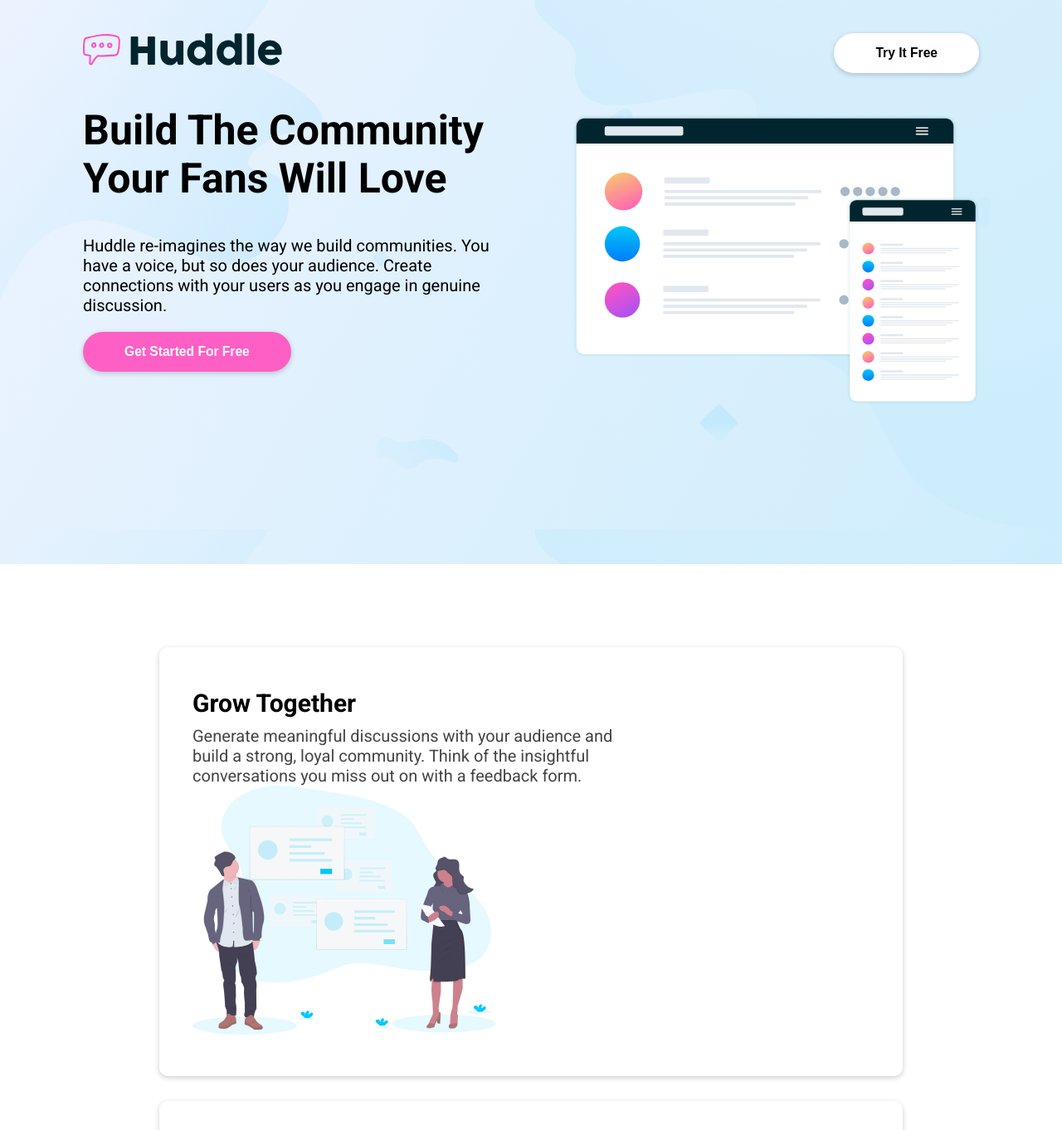
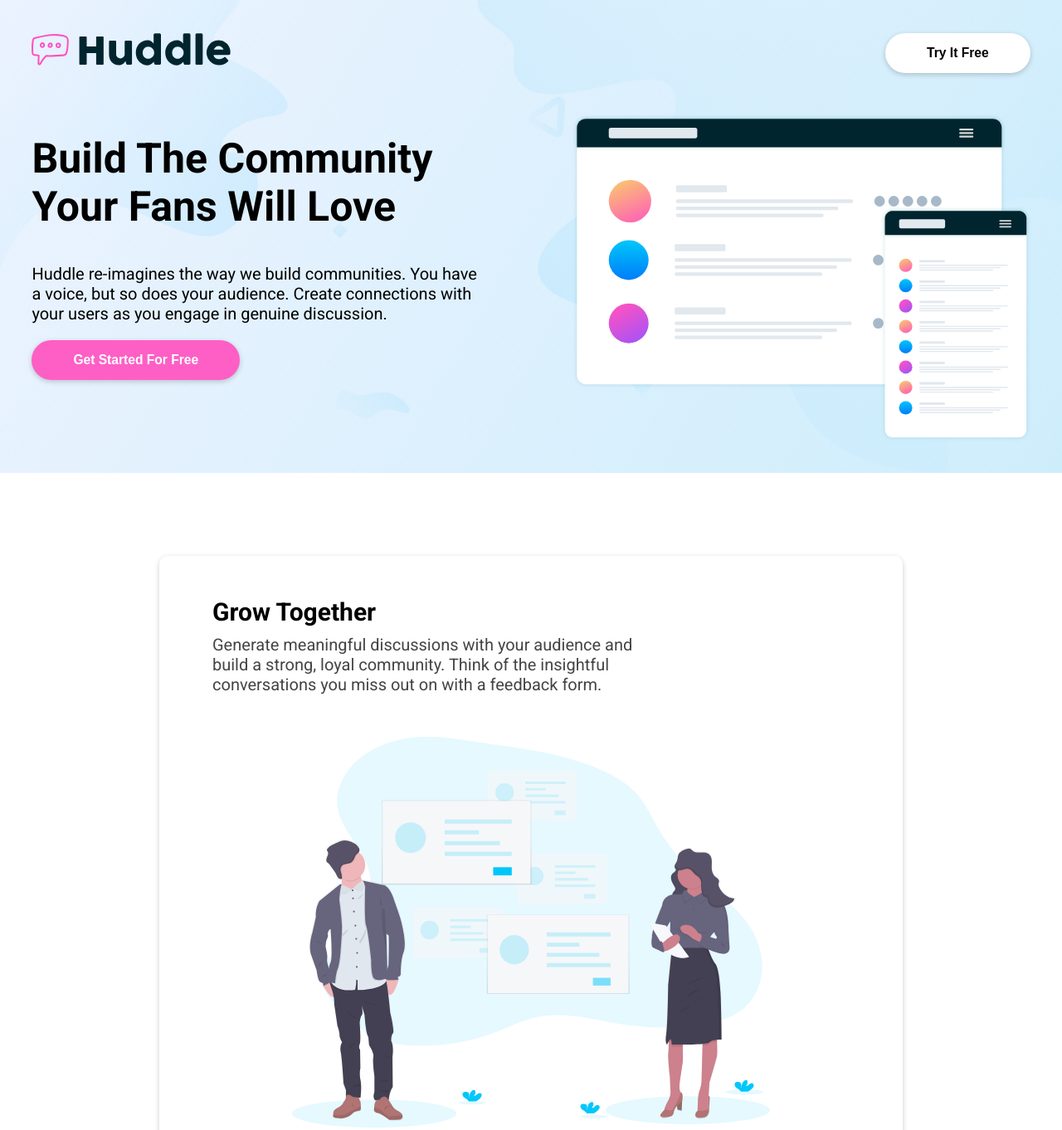
Before and after one commit to KristianWEB/FrontEndChallenges, a website: page huddle-landing-page-945317-master/index.html in a window 1280 px wide. Shown: the top 1362 px of the page at 83% size. Drawn offline with Linux system fonts and the light colour scheme.

Commit message:
made some changes on desktop version

```diff
--- a/huddle-landing-page-945317-master/sass/_header.scss
+++ b/huddle-landing-page-945317-master/sass/_header.scss
@@ -1,11 +1,11 @@
 .header {
-  height: 85vh;
+  max-height: 100%;
   background-image: linear-gradient(120deg, rgba(#a1c4fd, 0.2) 0%, rgba(#c2e9fb, 0.8) 100%),
   url("../images/bg-hero-desktop.svg");
   background-size: contain;
 
   & > * {
-    margin: 0 10rem;
+    margin: 0 3%;
   }
 
   .navigation {
@@ -24,7 +24,7 @@
     display: grid;
     grid-template-columns: repeat(auto-fit, minmax(40rem, 1fr));
     grid-column-gap: 10rem;
-
+    padding-bottom: 3%;
     &__info {
       align-self: center;
 
@@ -47,7 +47,7 @@
 
     &__image {
       margin-top: 5rem;
-      width: 100%;
+      max-width: 100%;
       background-size: contain;
     }
   }
--- a/huddle-landing-page-945317-master/sass/components/_card.scss
+++ b/huddle-landing-page-945317-master/sass/components/_card.scss
@@ -1,14 +1,19 @@
 
 .card {
   display: flex;
+  justify-content: space-between;
   flex-wrap: wrap;
-  justify-content: space-between;
   align-items: center;
-  padding:  5rem 4rem;
+  padding:  5rem 5%;
   width: 70%;
   box-shadow: 0 2px 6px 0 rgba(0, 0, 0, 0.2);
   border-radius: 10px;
   margin: 3rem auto;
+
+
+  @media only screen and (max-width: 60em) {
+    width: 100%;
+  }
 
   &:first-child {
     margin-top: 10rem;
@@ -23,11 +28,22 @@
     &--paragraph {
       font-size:  2rem;
       color: #444;
+      padding-bottom: 10%;
     }
   }
 
   &__image {
-    height: 30rem;
+    max-width: 50%;
+
+    @media only screen and (max-width: 105em) {
+      max-width: 60%;
+      margin: 0 auto;
+    }
+
+    @media only screen and (max-width: 85em) {
+      max-width: 75%;
+      margin: 0 auto;
+    }
   }
 
 }
```
Also changed, not shown: huddle-landing-page-945317-master/css/style.css.
